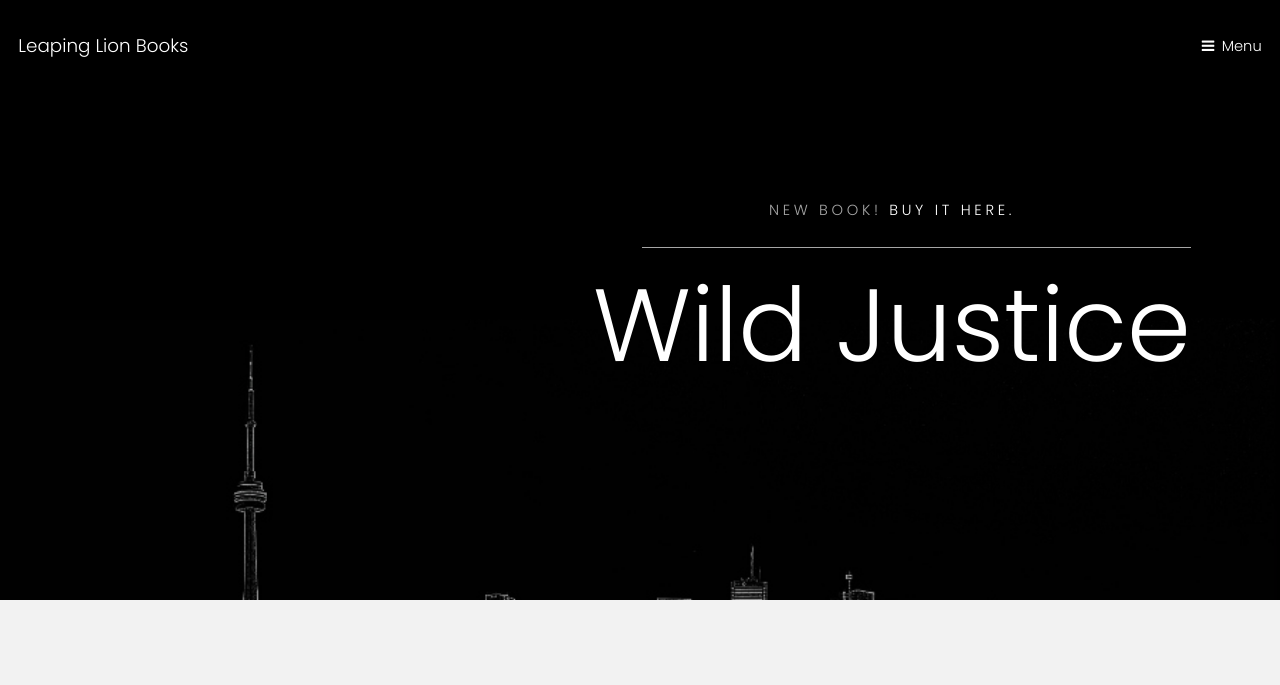
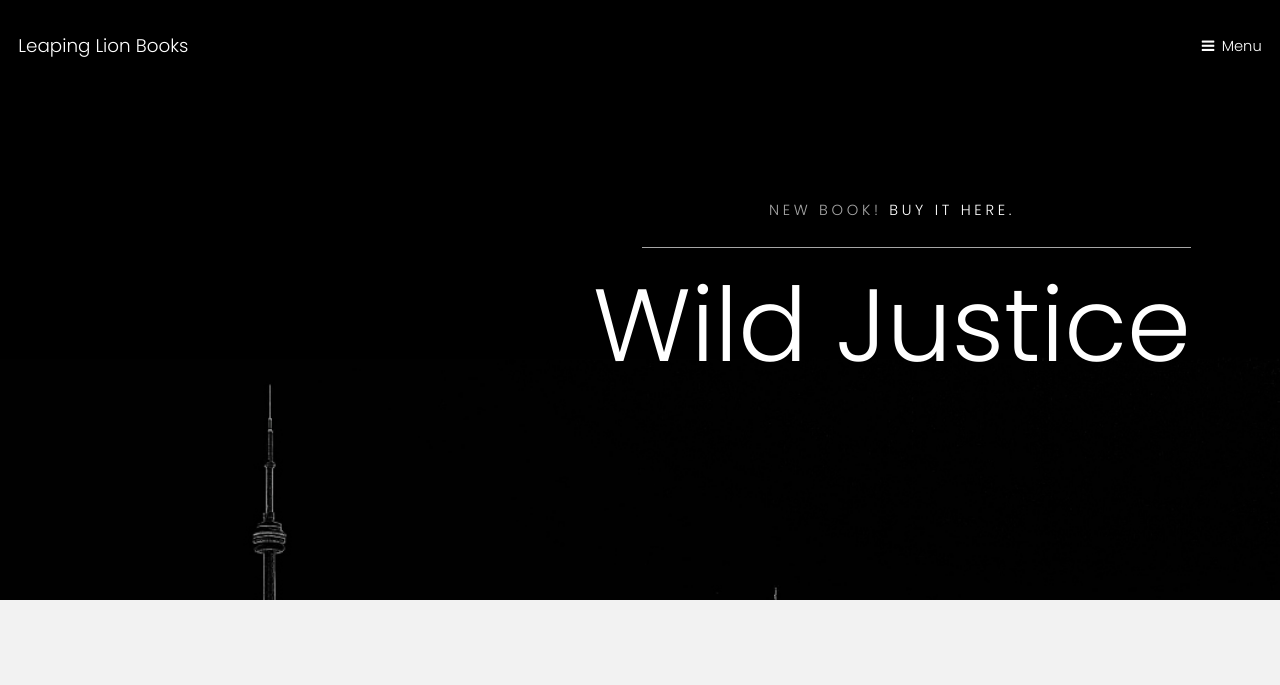
Before and after one commit to annadc/sushipie, a plain HTML site: page index.html in a window 1280 px wide. Shown: the top 685 px of the page. Drawn offline with Linux system fonts and the light colour scheme.

Commit message:
Update index.html

```diff
--- a/index.html
+++ b/index.html
@@ -38,7 +38,7 @@
 		<!-- Banner -->
 			<section class="banner full">
 				<article>
-					<img src="images/image(7).jpg" alt="" />
+					<img src="images/image(8).jpg" alt="" />
 					<div class="inner">
 						<header>
 							<p>New Book! <a href="http://www.yorku.ca/llbooks/books/all4themoney.html">Buy it here.</a></p>
```
